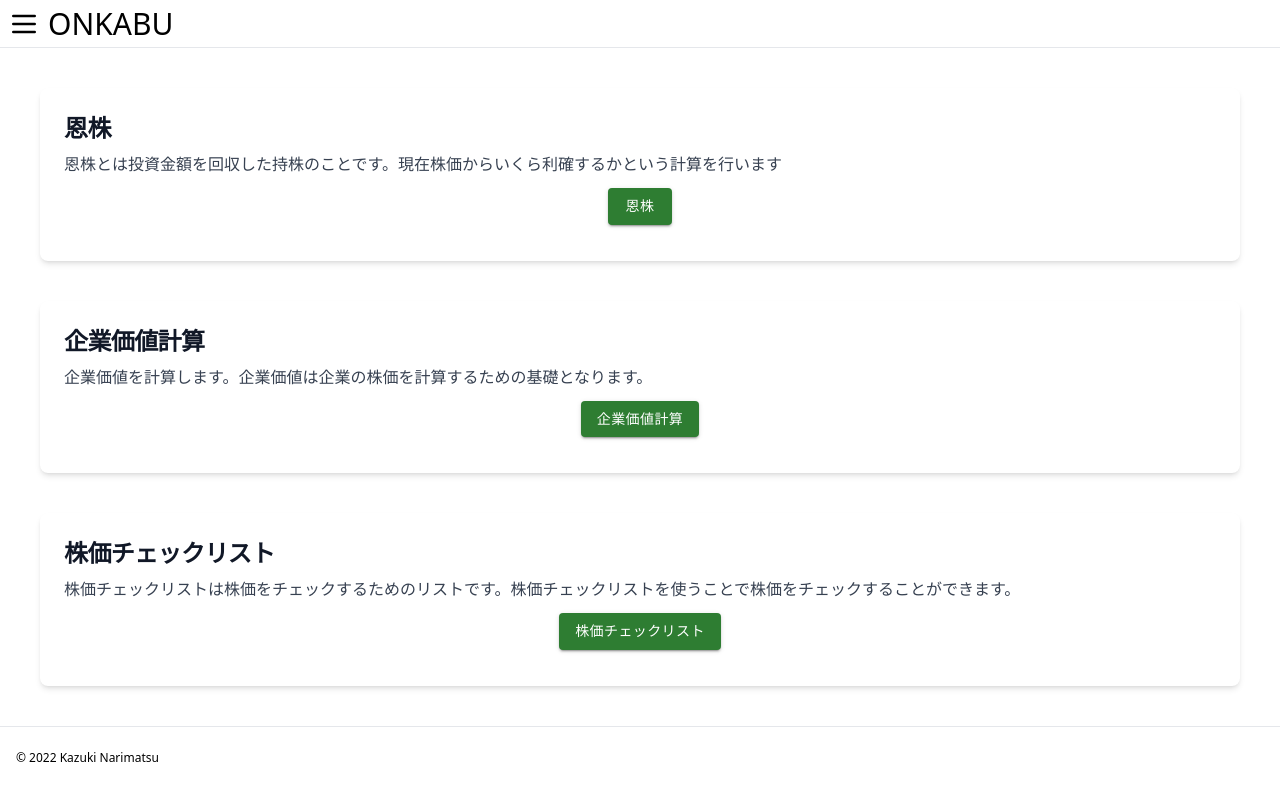
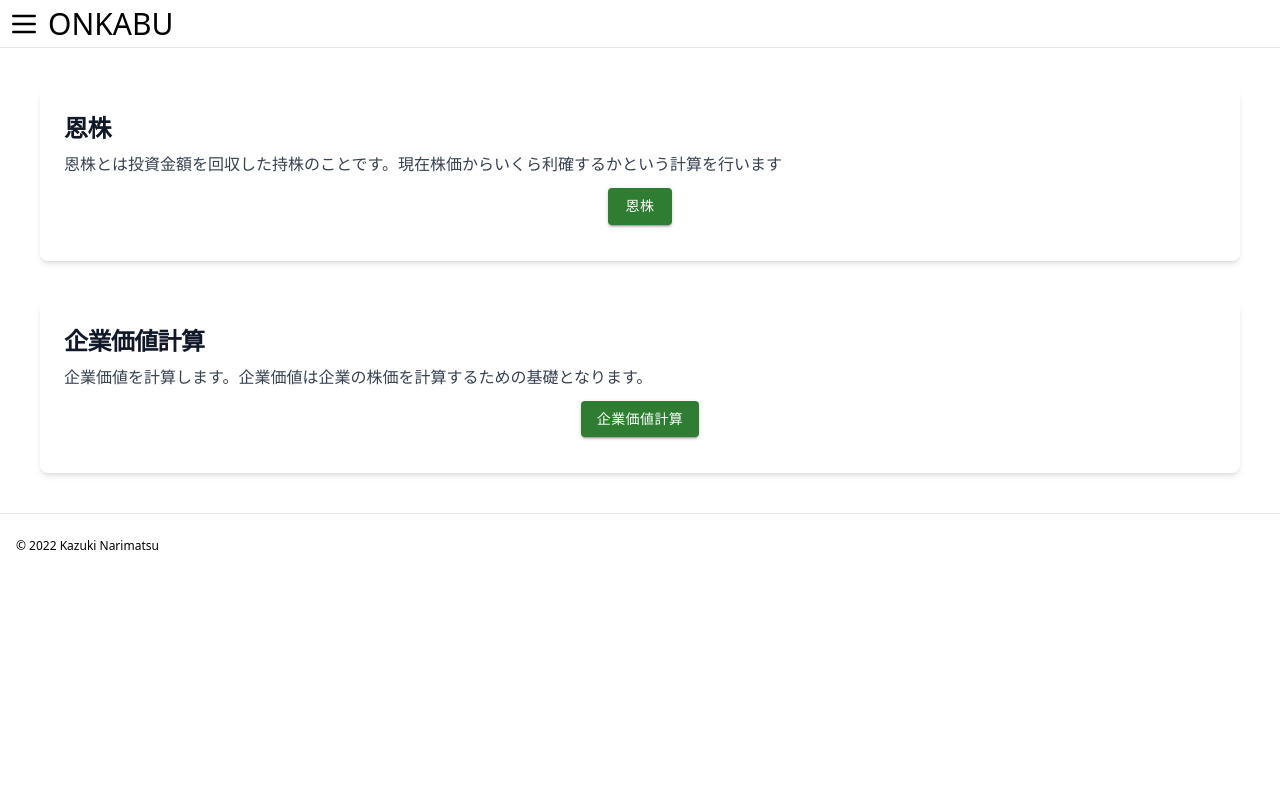
Before and after one commit to knarimatsu/kabukeisan_fe, a Next.js app: page / in a window 1280 px wide. Built offline with nearby package versions, Linux system fonts and the light colour scheme; no server answers.

Commit message:
fix hide stok checklist

```diff
--- a/src/pages/index.tsx
+++ b/src/pages/index.tsx
@@ -28,11 +28,11 @@ const Home: NextPage = () => {
                     description={portfolioDescription}
                     path="portfolio"
                 /> */}
-                <Card
+                {/* <Card
                     title={"index.checkStockTitle"}
                     description={"index.checkStockDescription"}
                     path="check-stock"
-                />
+                /> */}
             </div>
         </>
     );
```
